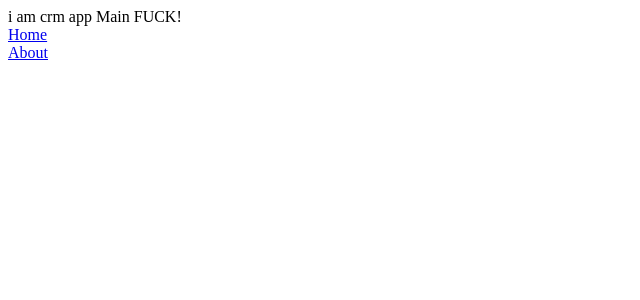
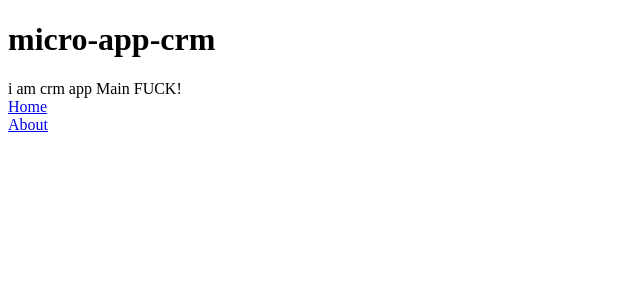
Before and after one commit to EvanYY/micro-app-crm, a Vue app: page / in a window 1280 px wide. Shown: the top 300 px of the page, without its empty margins (0-640 px from the left). Built offline with nearby package versions, Linux system fonts and the light colour scheme.

Commit message:
fixed webpack import path

```diff
--- a/src/App.vue
+++ b/src/App.vue
@@ -1,20 +1,17 @@
 <template>
-   <div id="micro-app-crm">
-     <router-view :key="(new Date()).getTime()" />
-   </div>
+  <div id="micro-app-crm">
+    <h1>micro-app-crm</h1>
+    <router-view :key="(new Date()).getTime()" />
+  </div>
 </template>
 
 <script>
 export default {
-  components: {
-  },
+  components: {},
   data () {
-    return {
-
-    }
+    return {}
   }
 }
 </script>
 <style lang="scss" scoped>
-
 </style>
--- a/src/main.js
+++ b/src/main.js
@@ -3,6 +3,7 @@ import VueRouter from 'vue-router'
 
 import './public-path'
 import App from './App.vue'
+// eslint-disable-next-line no-unused-vars
 import { routes, beforeEach, beforeResolve, afterEach, onError, onReady } from './routes'
 import store from './store'
 const MICRO_NAME = 'MicroAppCrm'
@@ -31,11 +32,11 @@ function render (porps) {
     mode: 'history',
     routes
   })
-  // router.beforeEach = beforeEach
-  // router.beforeResolve = beforeResolve
-  // router.afterEach = afterEach
-  // router.onReady = onReady
-  // router.onError = onError
+  router.beforeEach = beforeEach
+  router.beforeResolve = beforeResolve
+  router.afterEach = afterEach
+  router.onReady = onReady
+  router.onError = onError
   // 挂载应用
   instance = new Vue({
     router,
--- a/src/public-path.js
+++ b/src/public-path.js
@@ -1,5 +1,6 @@
 if (window.__POWERED_BY_QIANKUN__) {
   // 动态设置 webpack publicPath，防止资源加载出错
   // eslint-disable-next-line no-undef
-  __webpack_public_path__ = window.__INJECTED_PUBLIC_PATH_BY_QIANKUN__
+  __webpack_public_path__ = window.__INJECTED_PUBLIC_PATH_BY_QIANKUN__ + (process.env.NODE_ENV === 'production' ? 'micro-app-crm/' : '')
+  // console.log('__webpack_public_path__', window.__INJECTED_PUBLIC_PATH_BY_QIANKUN__)
 }
```
Also changed, not shown: 1 other file (tests, documents, lock files or other folders).
